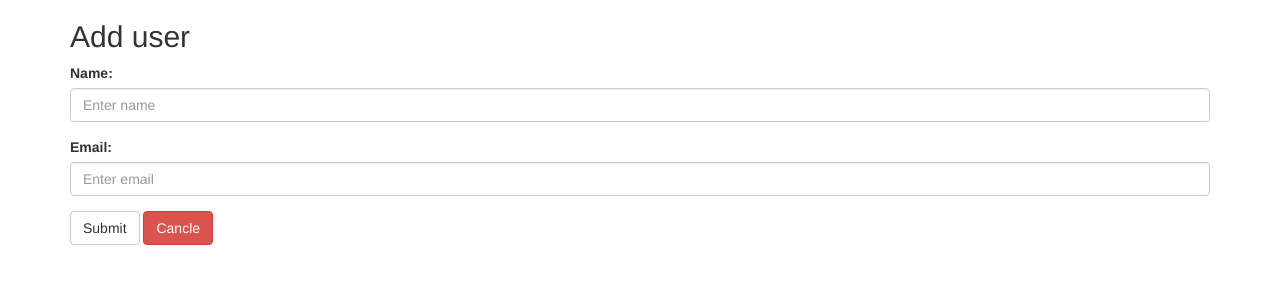
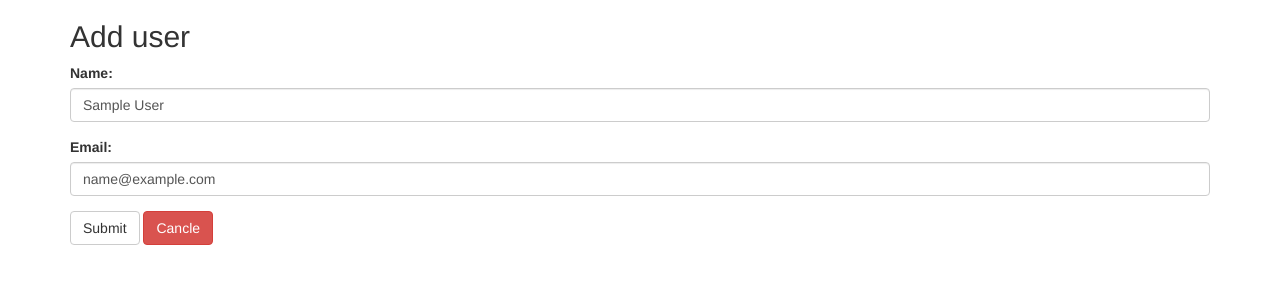
Before and after one commit to chiragghevariya/codeigniter-crud-appication, a CodeIgniter app: page /codeigniter_crud/index.php/usercontroller/edit/1 in a window 1280 px wide. Shown: the top 300 px of the page. Run offline with CodeIgniter, Linux system fonts and the light colour scheme; tables that the repository leaves empty or names only in its code hold one stand-in row (values such as "Sample post").

Commit message:
crud application finishged

```diff
--- a/application/config/routes.php
+++ b/application/config/routes.php
@@ -60,5 +60,5 @@ $route['user'] = 'userController/index';
 $route['user/create'] = 'userController/create';
 $route['user/store']['post'] = 'userController/store';
 $route['user/edit/(:any)'] = 'userController/edit/$1';
-$route['user/update/(:any)']['put'] = 'userController/update/$1';
-$route['user/delete/(:any)']['delete'] = 'userController/delete/$1';
+$route['user/update/(:any)']['post'] = 'userController/update/$1';
+$route['user/delete/(:any)'] = 'userController/delete/$1';
--- a/application/controllers/UserController.php
+++ b/application/controllers/UserController.php
@@ -12,8 +12,9 @@ class UserController extends CI_Controller {
 	public function index()
 	{
 		$user = new User;
-		$data['data'] = $user->index();
-		$this->load->view('user/index',$data);
+		$data = $user->index();
+		$id="";
+		$this->load->view('user/index',["data"=>$data,"id"=>$id]);
 	}
 
 	public function create()
@@ -28,7 +29,7 @@ class UserController extends CI_Controller {
 		// $data['email'] = $_POST['email'];
 
 		$user = new User;
-		$user->saveUser();
+		$user->saveUser($id=null);
 
 		return redirect(base_url('user'));
 		// $this->load->model->store($data);
@@ -37,8 +38,21 @@ class UserController extends CI_Controller {
 
 	public function edit($id)
 	{
+		$data = $this->db->get_where('users',['id'=>$id])->row();
+		$this->load->view('user/addedit',["data"=>$data,"id"=>$id]);
+	}
+
+	public function update($id)
+	{
 		$user = new User;
-		$data['data'] = $user->index();
-		$this->load->view('user/addedit',$data);
+		$user->saveUser($id);
+		return redirect(base_url('user'));
+	}
+
+	public function delete($id)
+	{
+		$user = new User;
+		$user->deleteUser($id);
+		return redirect(base_url('user'));
 	}
 }
--- a/application/models/User.php
+++ b/application/models/User.php
@@ -6,29 +6,29 @@ class User extends CI_Model{
         $query = $this->db->get("users");
         return $query->result();
     }
-    public function saveUser()
+    public function saveUser($id)
     {
         $data['name'] = $_POST['name'];
         $data['email'] = $_POST['email'];
 
-        return $this->db->insert('users',$data);
+        if ($id == null) {
 
+            return $this->db->insert('users',$data);
+
+        }else{
+
+            $this->db->where('id',$id);
+            return $this->db->update('users',$data);
+        }
         // GET LAST INSTERTED ID //
         // print_r($this->db->insert_id());exit;
+    }
 
+    public function deleteUser($id){
+
+        $this->db->where('id',$id);
+        $this->db->delete("users");
     }
-    public function update_product($id)
-    {
-        $data=array(
-            'title' => $this->input->post('title'),
-            'description'=> $this->input->post('description')
-        );
-        if($id==0){
-            return $this->db->insert('products',$data);
-        }else{
-            $this->db->where('id',$id);
-            return $this->db->update('products',$data);
-        }
-    }
+
 }
 ?>
--- a/application/views/user/addedit.php
+++ b/application/views/user/addedit.php
@@ -12,14 +12,40 @@
 
 <div class="container">
   <h2>Add user</h2>
-  <form action="<?php echo base_url(); ?>user/store" method="post">
+
+  <?php if(isset($id) && $id !="") { ?>
+
+    <?php
+
+      $name = $data->name;
+      $email = $data->email;
+      $id= $data->id
+
+    ?>
+
+    <form action="<?php echo base_url('user/update/'.$data->id); ?>" method="post">
+
+  <?php } else { ?>
+    <?php
+
+      $name = "";
+      $email = "";
+      $id ="";
+
+    ?>
+    <form action="<?php echo base_url('user/store'); ?>" method="post">
+
+  <?php }  ?>
+
+    <input type="hidden" name="id" value="<?php echo $id; ?>" >
+
     <div class="form-group">
       <label for="email">Name:</label>
-      <input type="text" class="form-control" id="name" placeholder="Enter name" name="name">
+      <input type="text" class="form-control" value="<?php echo $name; ?>" id="name" placeholder="Enter name" name="name">
     </div>
     <div class="form-group">
       <label for="email">Email:</label>
-      <input type="email" class="form-control" id="email" placeholder="Enter email" name="email">
+      <input type="email" class="form-control" value="<?php echo $email; ?>" id="email" placeholder="Enter email" name="email">
     </div>
     <button type="submit" class="btn btn-default">Submit</button>
     <a href="<?php echo base_url(); ?>user" class="btn btn-danger">Cancle</a>
```
